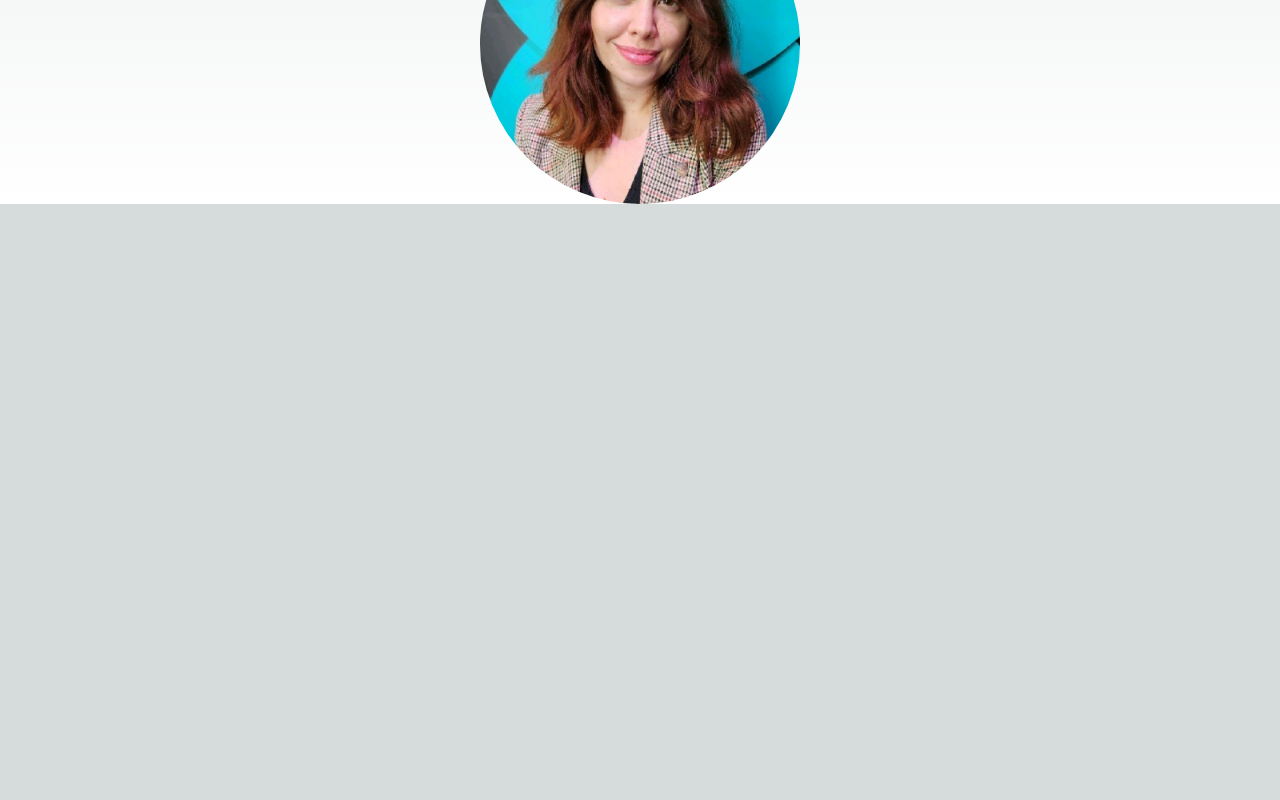
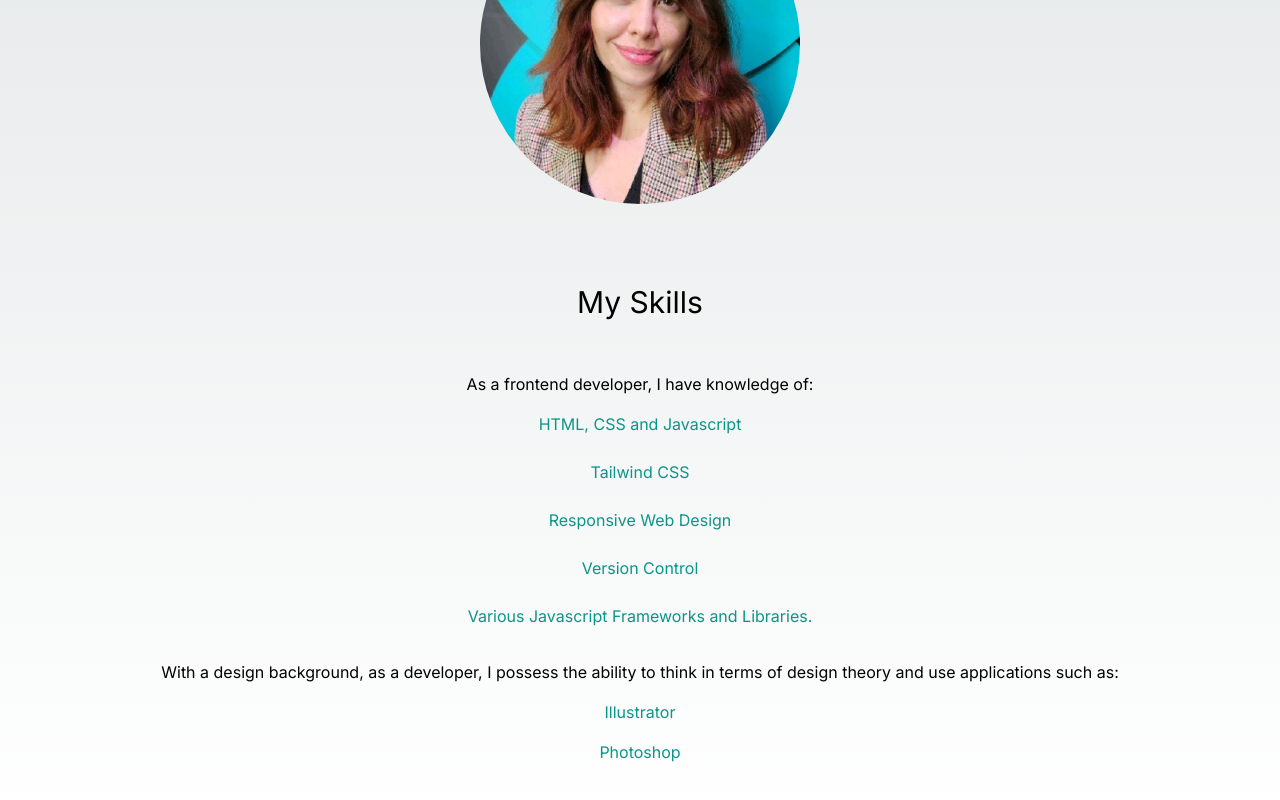
Before and after one commit to Efury1/myportfolio, a Next.js app: page / in a window 1280 px wide. Shown: the part 727-1527 px from the top of the page. Before the commit the page ends 931 px from the top, so only its background shows below. Built offline with nearby package versions, Linux system fonts and the light colour scheme.

Commit message:
Add skills to portfolio

```diff
--- a/src/app/page.tsx
+++ b/src/app/page.tsx
@@ -35,7 +35,23 @@ export default function Home() {
         </div>
         </section>
         <section>
-
+        <div className="text-center p-10">
+              <h3 className="text-3xl flex justify-center gap-16 py-10">My Skills</h3>
+              <p className="text-md justify-center py-2 leading-8 text-white-800">
+                As a frontend developer, I have knowledge of: <h4 className="py-2 text-teal-600">HTML, CSS and  Javascript</h4>
+                <h4 className="py-2 text-teal-600">Tailwind CSS</h4>
+                <h4 className="py-2 text-teal-600">Responsive Web Design</h4>
+                <h4 className="py-2 text-teal-600">Version Control </h4>
+                <h4 className="py-2 text-teal-600">Various Javascript Frameworks and Libraries.</h4>
+              </p>
+          <div>
+          <p className="text-md justify-center py-2 leading-8 text-white-800">
+              With a design background, as a developer, I possess the ability to think in terms of design theory and use applications such as:
+            <h4 className="py-2 text-teal-600">Illustrator</h4>
+            <h4 className=" text-teal-600">Photoshop</h4>
+            </p>
+          </div>
+          </div>
         </section>
     </main>
   )
```
